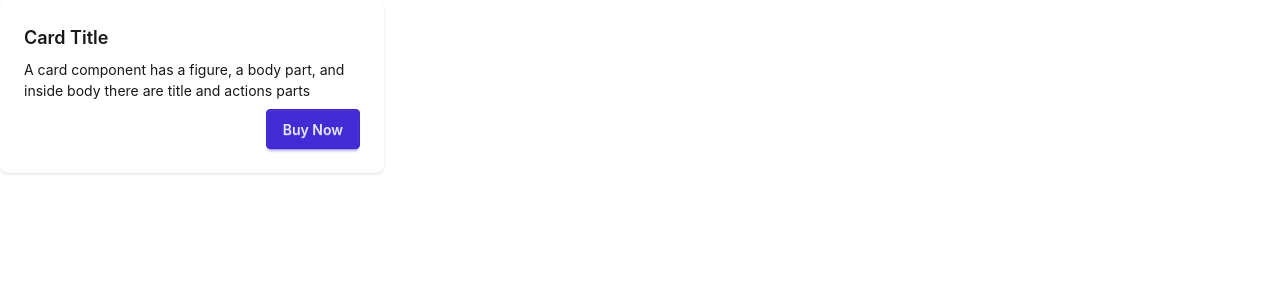
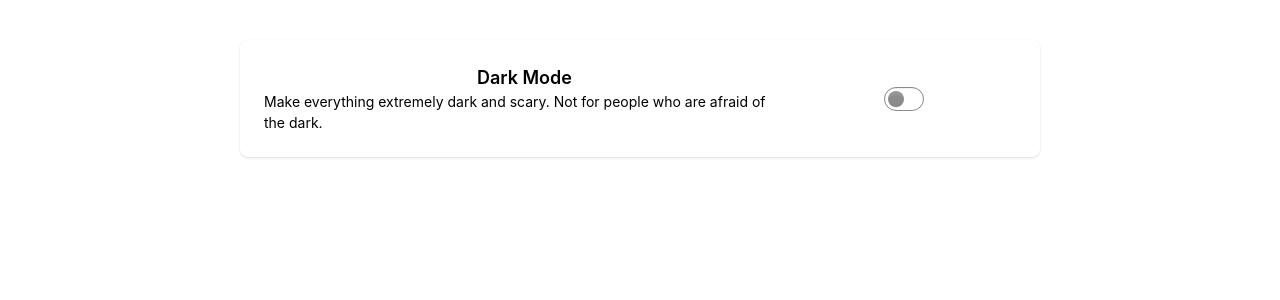
Before and after one commit to staten-island-tech/vue-supabase-project-2026-its-game-deving-time, a Nuxt app in the folder app/: page /Settings in a window 1280 px wide. Shown: the top 300 px of the page. Built offline with nearby package versions, Linux system fonts and the light colour scheme; no server answers.

Commit message:
Dark and Light Mode except the toggle is a little broken

```diff
--- a/app/app.vue
+++ b/app/app.vue
@@ -1,5 +1,17 @@
 <template>
-  <div class = "w-full h-full">
+  <div class = "w-full h-full" :class="darkMode ? 'bg-black' : 'bg-white'">
     <NuxtPage/>
   </div>
 </template>
+
+<script lang = "ts" setup>
+import { darkMode, toggleDark } from './global/global';
+import { computed } from 'vue'
+
+
+useHead({
+  bodyAttrs: {
+    class: computed(() => darkMode.value ? '!bg-black text-white' : '!bg-white text-black')
+  }
+})
+</script>
--- a/app/assets/css/main.css
+++ b/app/assets/css/main.css
@@ -4,4 +4,5 @@
 html, body {
     width: 100%;
     height: 100%;
+    background: inherit;
 }
--- a/app/global/global.js
+++ b/app/global/global.js
@@ -1,3 +1,10 @@
 import { ref } from "vue"
 
 export const status = ref('N')
+
+export const darkMode = ref(false)
+
+export function toggleDark(){
+    darkMode.value = !darkMode.value
+    console.log(darkMode.value)
+}
--- a/app/pages/Profile.vue
+++ b/app/pages/Profile.vue
@@ -1,6 +1,6 @@
 <template>
     <div class="flex justify-center align-middle pt-10 p-2">
-        <div class="card bg-base-100 w-96 shadow-sm">
+        <div class="card w-96 shadow-sm">
         <figure>
             <img class="w-50" :src="preview ?? image" alt="pfp" />
         </figure>
--- a/app/pages/Settings.vue
+++ b/app/pages/Settings.vue
@@ -1,18 +1,46 @@
 <template>
-    <div>
-        <div class="card bg-base-100 w-96 shadow-sm">
-        <div class="card-body">
-            <h2 class="card-title">Card Title</h2>
-            <p>A card component has a figure, a body part, and inside body there are title and actions parts</p>
-            <div class="card-actions justify-end">
-            <button class="btn btn-primary">Buy Now</button>
+<div class = "flex flex-col items-center p-10 overflow-y">
+    <div class="card w-200 shadow-sm">
+        <div class="flex flex-row card-body">
+            <div class = "flex flex-col w-[70%] justify-center items-center">
+                <h2 class="card-title">Dark Mode</h2>
+                <p>Make everything extremely dark and scary. Not for people who are afraid of the dark.</p>
             </div>
-        </div>
+            <div class = "flex items-center justify-center w-[30%]">
+                <input type="checkbox" v-model = "preferences.darkMode" :checked="darkMode" @click = "toggleDark" class="toggle toggle-warning" />
+            </div>
+
         </div>
     </div>
+</div>
+
+<!--
+colors from daisyui to use
+<input type="checkbox" checked="checked" class="toggle toggle-primary" />
+<input type="checkbox" checked="checked" class="toggle toggle-secondary" />
+<input type="checkbox" checked="checked" class="toggle toggle-accent" />
+<input type="checkbox" checked="checked" class="toggle toggle-neutral" />
+
+<input type="checkbox" checked="checked" class="toggle toggle-info" />
+<input type="checkbox" checked="checked" class="toggle toggle-success" />
+<input type="checkbox" checked="checked" class="toggle toggle-warning" />
+<input type="checkbox" checked="checked" class="toggle toggle-error" />
+-->
+
+
+
+
+
+
 </template>
 
 <script lang = "ts" setup>
+import { darkMode, toggleDark } from '~/global/global';
+
+const preferences = reactive({
+    darkMode: false,
+})
+
 
 </script>
 
--- a/app/pages/dashboard.vue
+++ b/app/pages/dashboard.vue
@@ -1,5 +1,5 @@
 <template>
-    <div class="navbar bg-base-100 shadow-sm">
+    <div class="navbar shadow-sm">
         <div class="flex-1">
             <button class="btn btn-ghost text-xl hover:text-blue-600" @click = "display = 'Dashboard'">Dashboard</button>
         </div>
@@ -17,7 +17,7 @@
             </div>
             <ul
                 tabindex="-1"
-                class="menu menu-sm dropdown-content bg-base-100 rounded-box z-1 mt-3 w-52 p-2 shadow">
+                class="menu menu-sm dropdown-content rounded-box z-1 mt-3 w-52 p-2 shadow">
                 <li>
                 <a class="justify-between hover:underline" @click = "display = 'Profile'">
                     Profile
```
